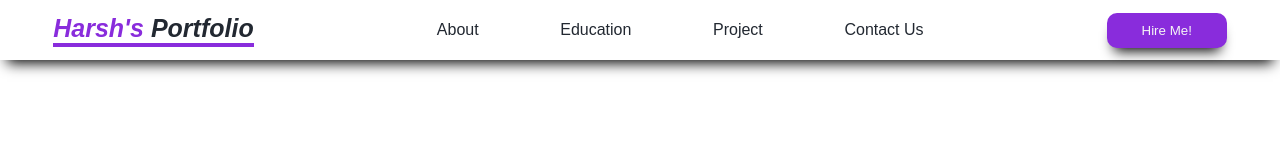
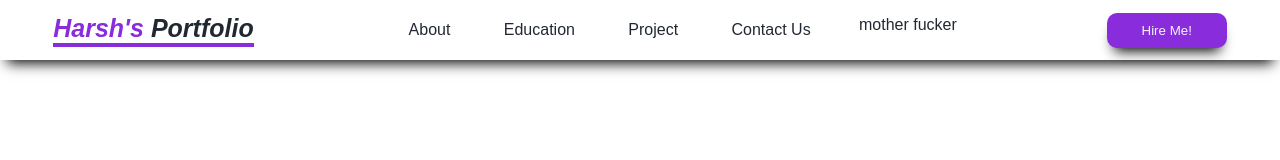
Before and after one commit to RaghuHarsh12/portfolio_GDSC_Clone, a plain HTML site: page index.html in a window 1280 px wide. Drawn offline with Linux system fonts and the light colour scheme.

Commit message:
speech recognition

```diff
--- a/index.html
+++ b/index.html
@@ -23,6 +23,7 @@
           <li class="list-item"><a href="#education">Education</a></li>
           <li class="list-item"><a href="#project">Project</a></li>
           <li class="list-item"><a href="#contactus">Contact Us</a></li>
+          mother fucker
         </ul>
       </div>
       <div class="hire-me">
```
